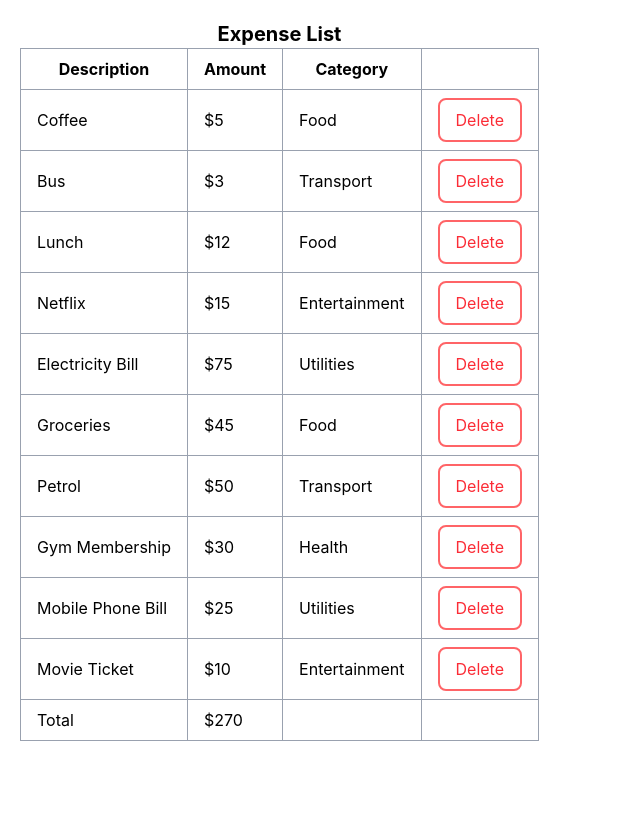
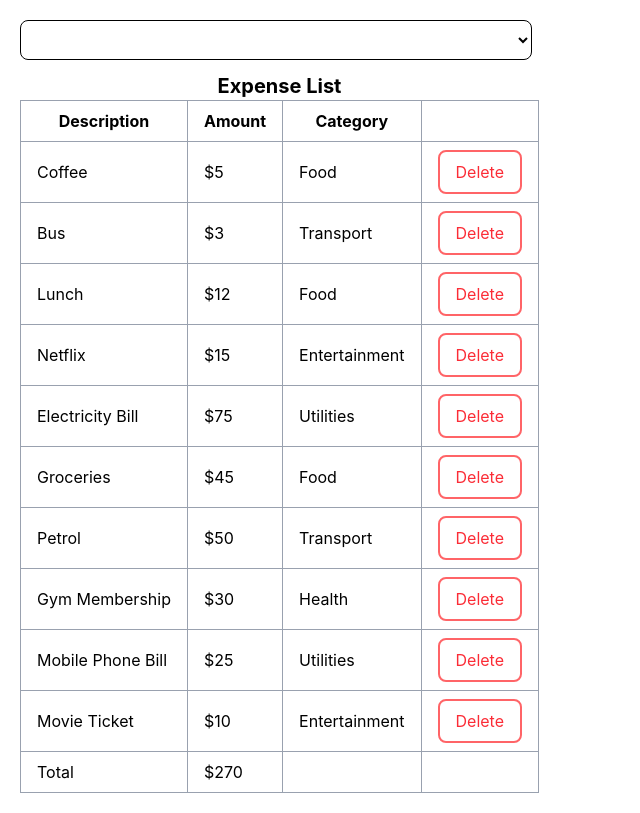
Before and after one commit to ExpressAsad/Expense-Tracker, a React (Vite) app: page / in a window 1280 px wide. Shown: the whole page, without its empty margins (0-640 px from the left). Built offline with nearby package versions, Linux system fonts and the light colour scheme.

Commit message:
Create Expense Filter

```diff
--- a/src/App.tsx
+++ b/src/App.tsx
@@ -1,7 +1,7 @@
 import { useState } from "react";
 import ExpenseList from "./components/Expense-Tracker/ExpenseList";
-import Form from "./components/Form";
-
+import ExpenseFilter from "./components/Expense-Tracker/ExpenseFilter";
+import categories from "./services/categories";
 const App = () => {
   const [expenses, setExpenses] = useState([
     {
@@ -65,11 +65,16 @@ const App = () => {
       category: "Entertainment",
     },
   ]);
+  const [category, setCategory] = useState("");
+  const filteredExpenses = category
+    ? expenses.filter((e) => e.category === category)
+    : expenses;
   const handleClick = (id: number) =>
     setExpenses(expenses.filter((e) => e.id !== id));
   return (
     <div>
-      <ExpenseList expenses={expenses} onClick={handleClick} />
+      <ExpenseFilter onChange={setCategory} />
+      <ExpenseList expenses={filteredExpenses} onClick={handleClick} />
     </div>
   );
 };
--- /dev/null
+++ b/src/components/Expense-Tracker/ExpenseFilter.tsx
@@ -0,0 +1,23 @@
+import categories from "../../services/categories";
+interface Props {
+  onChange: (cat: string) => void;
+}
+const ExpenseFilter = ({ onChange }: Props) => {
+  return (
+    <div>
+      <select
+        onChange={(e) => onChange(e.target.value)}
+        name="ExpenseFilter"
+        id=""
+        className="px-6 py-2 border rounded-lg w-lg mb-3"
+      >
+        <option value=""></option>
+        {categories.map((cat) => (
+          <option key={cat}>{cat}</option>
+        ))}
+      </select>
+    </div>
+  );
+};
+
+export default ExpenseFilter;
--- /dev/null
+++ b/src/services/categories.ts
@@ -0,0 +1,3 @@
+const categories: string[] = ['Entertainment', 'Utilities', 'Transport', 'Food', 'Health']
+
+export default categories;
```
